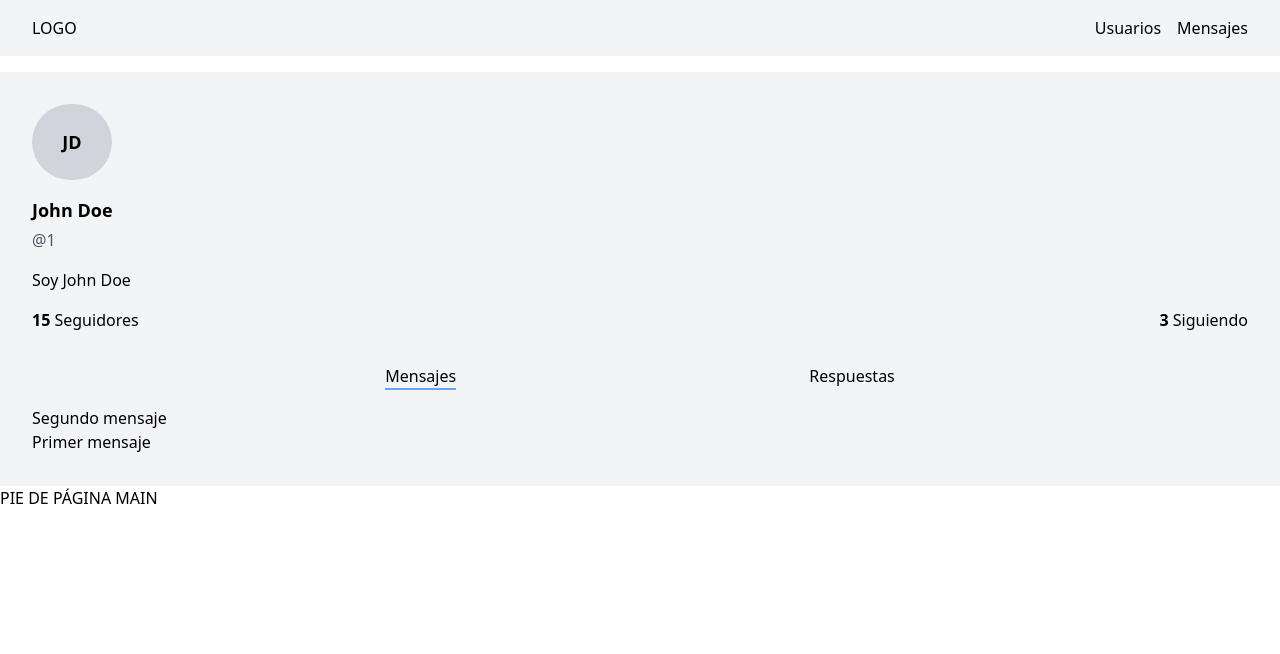
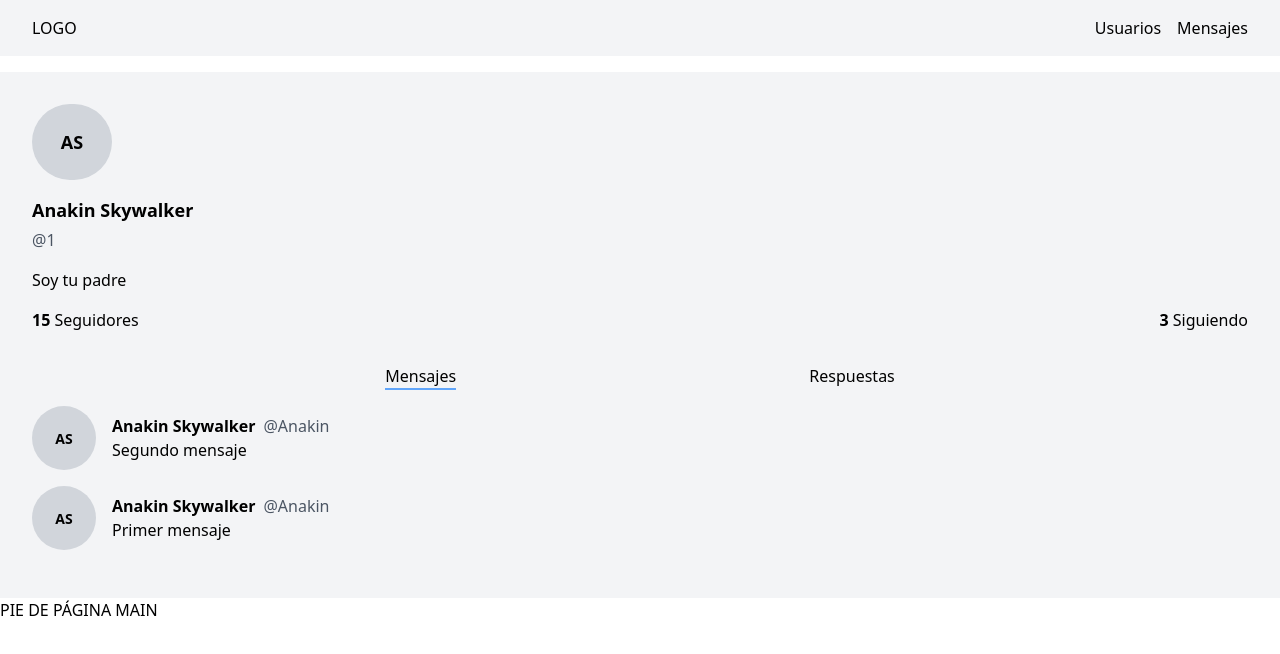
Before and after one commit to Franco-Ezequiel-Marchegiani/NEXT-JS_DH, a Next.js app: page /users/1 in a window 1280 px wide. Shown: the top 654 px of the page. Built offline with nearby package versions, Linux system fonts and the light colour scheme.

Commit message:
Still working on tailwind css, adding components and types from typescript

```diff
--- /dev/null
+++ b/src/app/(main)/messages/page.tsx
@@ -0,0 +1,30 @@
+import Message from "@/components/messages/Message"
+
+const MessagesPage = () =>{
+
+    const messages = [
+        {
+            name: 'Anakin Skywalker',
+            username: 'Anakin',
+            message: 'Segundo mensaje',
+            repliesCount: 13,
+        },
+        {
+            name: 'Anakin Skywalker',
+            username: 'Anakin',
+            message: 'Primer mensaje',
+            repliesCount: 13,
+        },
+    ]
+    return <>
+        <main className="flex flex-col bg-gray-100 p-8">
+            <section className="flex flex-col mb-8">
+            {messages.map((message, index) =>
+            <Message key={`${index}`} message={message}/>
+            )}
+            </section>
+
+        </main>
+    </>
+}
+export default MessagesPage
--- a/src/app/(main)/users/[username]/page.tsx
+++ b/src/app/(main)/users/[username]/page.tsx
@@ -1,19 +1,24 @@
+import Message from "@/components/messages/Message"
 import Link from "next/link"
 
 const UserPage = ({params}: {params: {username: string}}) =>{
 
     const user = {
         username: params.username,
-        name: 'John Doe',
-        bio: "Soy John Doe",
+        name: 'Anakin Skywalker',
+        bio: "Soy tu padre",
         followersCount: 15,
         followingCount: 3,
         messages: [
             {
+                name: 'Anakin Skywalker',
+                username: 'Anakin',
                 message: 'Segundo mensaje',
                 repliesCount: 13,
             },
             {
+                name: 'Anakin Skywalker',
+                username: 'Anakin',
                 message: 'Primer mensaje',
                 repliesCount: 13,
             },
@@ -29,9 +34,9 @@
     return <main className="flex flex-col bg-gray-100 p-8">
         <section className="flex flex-col mb-8">
             <div className="rounded-full p-6 bg-gray-300 w-20 text-center mb-4">
-                <span className="font-semibold text-lg">JD</span>
+                <span className="font-semibold text-lg">AS</span>
             </div>
-            <h2 className="font-semibold text-lg mb-1">
+            <h2 className="mb-1">
                 {user.name}
             </h2>
             <div className="text-md mb-4 text-gray-600 cursor-pointer">
@@ -60,7 +65,7 @@
         </div>
         <div>
             {user.messages.map((message, index) =>
-                <div key={`${index}`}>{message.message}</div>
+                <Message key={`${index}`} message={message}/>
             )}
         </div>
     </main>
--- a/src/app/globals.css
+++ b/src/app/globals.css
@@ -1,6 +1,18 @@
 @tailwind base;
-@tailwind cinoibebts;
+@tailwind components;
 @tailwind utilities;
+
+@layer components {
+  h2{
+    @apply font-semibold;
+    @apply text-lg;
+  }
+
+  h3{
+    @apply font-semibold;
+    @apply text-base;
+  }
+}
 
 html,
 body {
--- /dev/null
+++ b/src/components/messages/Message.tsx
@@ -0,0 +1,27 @@
+import { MessageType } from "@/types/message.types";
+import Link from "next/link";
+
+type MessageProps = {
+    message: MessageType;
+}
+const Message = ({message}: MessageProps) =>{
+    return <>
+        <div className="flex">
+                    <div className="rounded-full p-5 bg-gray-300 w-16 text-center mb-4">
+                        <span className="font-semibold text-sm">AS</span>
+                    </div>
+                    <div className="flex flex-col ml-4 mt-2">
+                        <div className="flex">
+                            <h3 className="font-semibold text-md">
+                                {message.name}
+                            </h3>
+                            <div className="text-md ml-2 text-gray-600 cursor-pointer">
+                                @<Link href={`/users/${message.username}`}>{message.username}</Link>
+                            </div>
+                        </div>
+                        <p>{message.message}</p>
+                    </div>
+                </div>
+    </>
+}
+export default Message;
--- /dev/null
+++ b/src/types/message.types.ts
@@ -0,0 +1,5 @@
+export type MessageType = {
+    username: string;
+    name: string;
+    message: string;
+}
```
